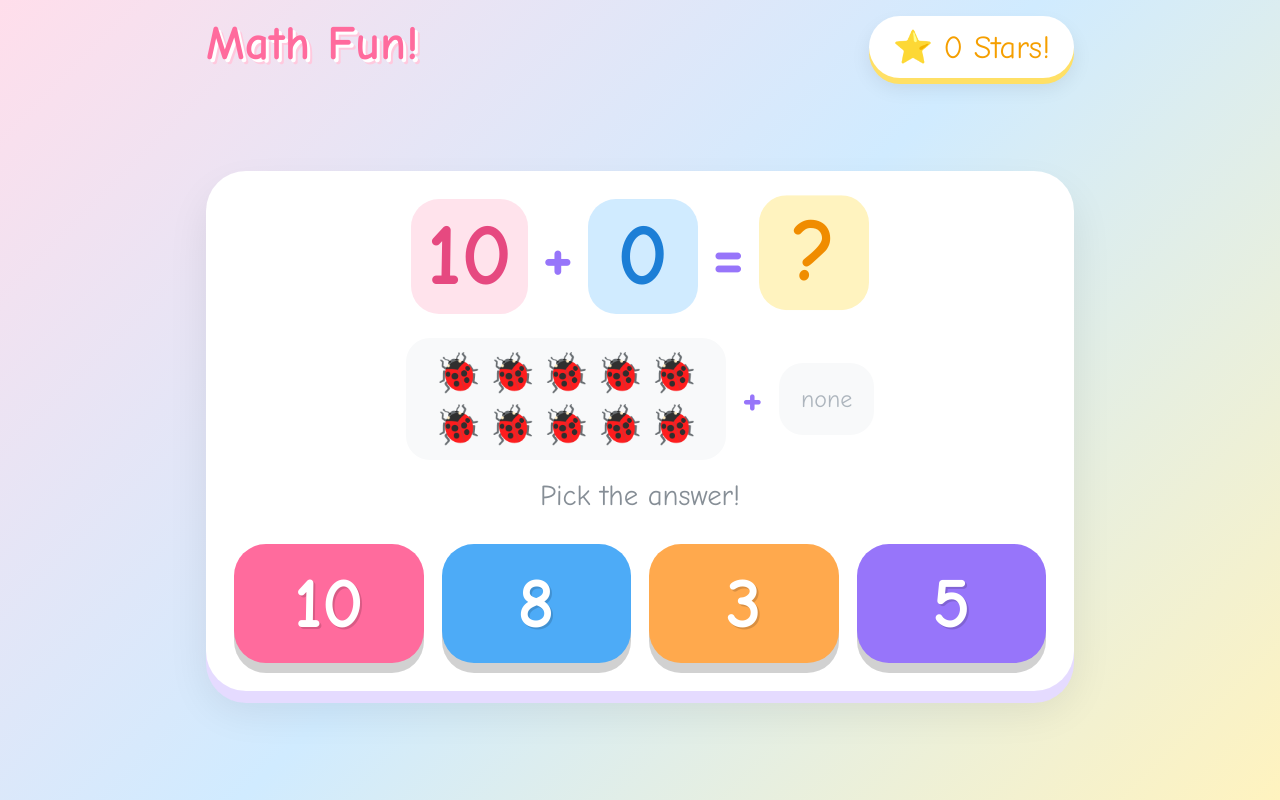
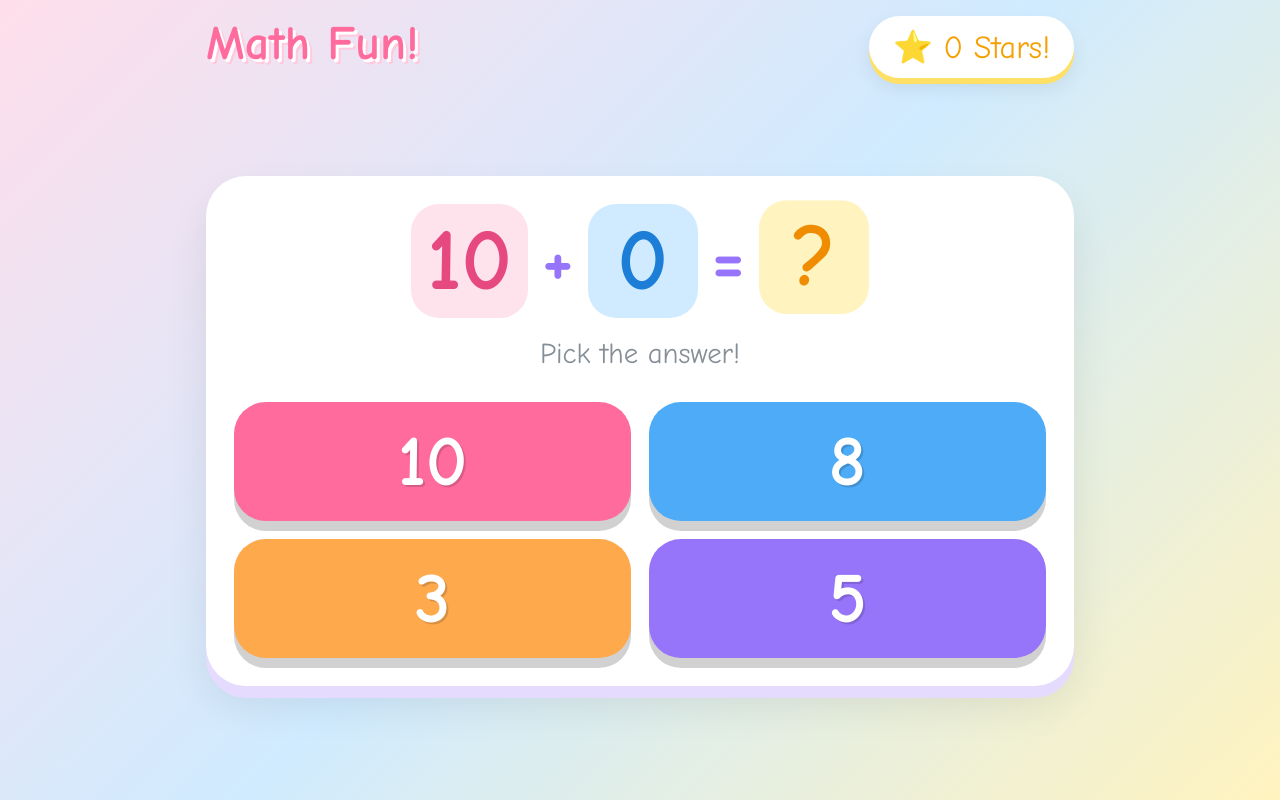
Before and after one commit to ppa993/playful-math, a React (Vite) app: page / in a window 1280 px wide. Built offline with nearby package versions, Linux system fonts and the light colour scheme.

Commit message:
update layout

```diff
--- a/index.html
+++ b/index.html
@@ -6,7 +6,7 @@
     <meta name="theme-color" content="#ff6b9d" />
     <meta name="description" content="A playful addition and subtraction practice app for kids." />
     <link rel="icon" href="/icon.svg" type="image/svg+xml" />
-    <title>Math Fun! - Addition & Subtraction for Kids</title>
+    <title>Math Fun!</title>
   </head>
   <body>
     <div id="root"></div>
--- a/src/App.tsx
+++ b/src/App.tsx
@@ -85,7 +85,7 @@ export default function App() {
   const [wrong, setWrong] = useState<number[]>([]);
   const [praise, setPraise] = useState("");
   const [shakeKey, setShakeKey] = useState(0);
-  const [showAids, setShowAids] = useState(true);
+  const [showAids, setShowAids] = useState(false);
 
   const next = useCallback(() => {
     setP(makeProblem());
@@ -118,12 +118,11 @@ export default function App() {
     <div className="app">
       {status === "right" && <Confetti key={stars} />}
       <header className="top">
-        <h1 className="title">Math Fun!</h1>
+        <h1 className="title" onDoubleClick={() => setShowAids((visible) => !visible)}>Math Fun!</h1>
         <div className="top-actions">
           <button
             className="stars"
             type="button"
-            onDoubleClick={() => setShowAids((visible) => !visible)}
             aria-pressed={showAids}
             aria-label="Double-click to show or hide aids"
           >
--- a/src/index.css
+++ b/src/index.css
@@ -27,7 +27,7 @@ body { margin: 0; font-family: "Comic Neue", "Comic Sans MS"; background: linear
 .praise { color: #2b8a3e; display: inline-block; animation: bounce .6s infinite alternate; }
 .try { color: #f76707; }
 .ask { color: #868e96; font-size: 1.8rem; }
-.options { display: grid; grid-template-columns: repeat(4, 1fr); gap: 18px; }
+.options { display: grid; grid-template-columns: repeat(2, 1fr); gap: 18px; }
 @media (max-width: 600px) { .options { grid-template-columns: repeat(2, 1fr); } .num { font-size: 3.5rem; min-width: 70px; } .op { font-size: 3rem; } .title { font-size: 2.2rem; } }
 .opt { font-family: inherit; font-size: 4.5rem; font-weight: 700; color: #fff; border: none; border-radius: 32px; padding: 18px 0; cursor: pointer; box-shadow: 0 10px 0 rgba(0,0,0,.18); transition: transform .1s; text-shadow: 2px 2px 0 rgba(0,0,0,.15); }
 .opt:hover { transform: translateY(-4px) scale(1.04); }
```
